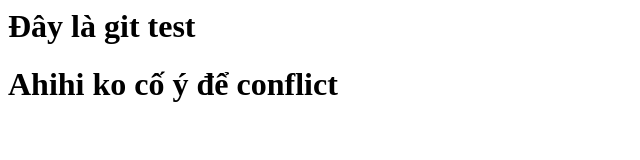
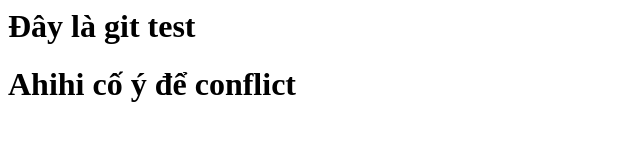
Before and after one commit to huuhuy1312/git_test, a plain HTML site: page index.html in a window 1280 px wide. Shown: the whole page, without its empty margins (0-640 px from the left). Drawn offline with Linux system fonts and the light colour scheme.

Commit message:
Update index.html

```diff
--- a/index.html
+++ b/index.html
@@ -1,2 +1,2 @@
 <h1>Đây là git test</h1>
-<h1>Ahihi ko cố ý để conflict</h1>
+<h1>Ahihi cố ý để conflict</h1>
```
